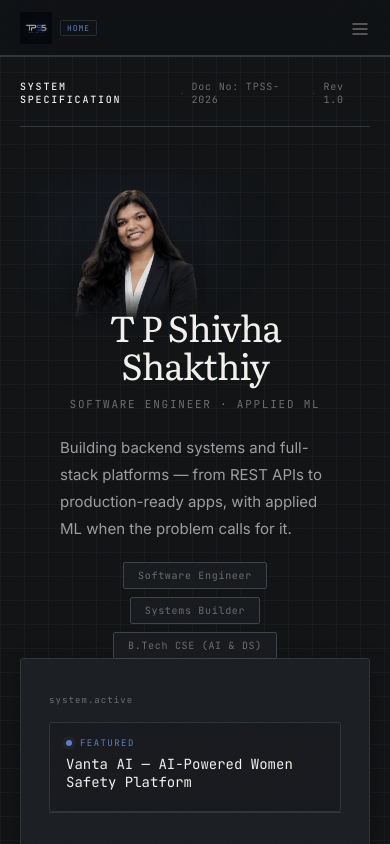
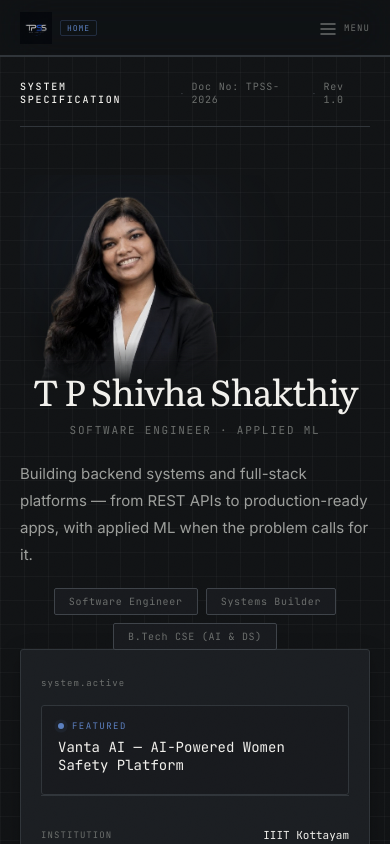
Before and after one commit to tp-shivha-shakthiy/Portfolio, a React (Vite) app: page / in a window 390 px wide. Shown: the top 844 px of the page. Built offline with nearby package versions, Linux system fonts and the light colour scheme.

Commit message:
mobile fix

```diff
--- a/src/components/Navbar.jsx
+++ b/src/components/Navbar.jsx
@@ -103,7 +103,7 @@ export default function Navbar() {
         {/* Mobile Burger Trigger */}
         <button
           onClick={() => setMenuOpen(!menuOpen)}
-          style={{ display: "none", color: "var(--tx-2)" }}
+          style={{ display: "none", color: "var(--tx-2)", alignItems: "center", gap: 6 }}
           className="burger"
         >
           <svg width="20" height="20" viewBox="0 0 20 20" fill="none">
@@ -117,6 +117,9 @@ export default function Navbar() {
               </>
             )}
           </svg>
+          <span style={{ fontFamily: "var(--fm)", fontSize: 9, letterSpacing: "0.12em", textTransform: "uppercase" }}>
+            {menuOpen ? "Close" : "Menu"}
+          </span>
         </button>
       </nav>
 
@@ -126,7 +129,7 @@ export default function Navbar() {
           style={{
             background: "var(--bg-1)",
             borderTop: "1px solid var(--br)",
-            padding: "16px 120px",
+            padding: "16px 20px",
             display: "flex",
             flexDirection: "column",
             gap: 16,
--- a/src/index.css
+++ b/src/index.css
@@ -389,7 +389,7 @@ nav *, header *, [class*="Navbar"] *, .nav-link, [class*="logo"] {
   padding: 0 16px;
 }
 .build-details--open {
-  max-height: 120px;
+  max-height: 200px;
   opacity: 1;
   padding: 12px 16px 0;
 }
@@ -1282,8 +1282,26 @@ nav *, header *, [class*="Navbar"] *, .nav-link, [class*="logo"] {
   /* ── Global overflow guard ── */
   .pf-root, section, footer { overflow-x: hidden !important; }
 
-  /* ── Narrow inline padding on mobile for non-hero sections ── */
-  section:not(#hero) { padding-left: 20px !important; padding-right: 20px !important; }
+  /* ── Home Cover ── */
+  .home-cover { padding: 80px 20px 60px; }
+  .home-cover::before,
+  .home-cover::after,
+  .home-cover-marks { display: none; }
+  .spec-header { flex-direction: column; align-items: flex-start; gap: 8px; }
+  .spec-header__class { align-self: flex-start; }
+
+  /* ── Catalogue ── */
+  .catalogue { padding: 80px 20px 60px; }
+
+  /* ── About ── */
+  .about-layout { gap: 32px; padding: 0 20px; flex-direction: column; }
+  .about-photo-col { flex: none; width: 100%; max-width: 280px; }
+
+  /* ── Contact ── */
+  .contact-layout {
+    flex-direction: column !important;
+    gap: 40px !important;
+  }
 
   /* ── Hero ── */
   .hero-inner {
@@ -1299,14 +1317,6 @@ nav *, header *, [class*="Navbar"] *, .nav-link, [class*="logo"] {
   .hero-ctas { justify-content: center; }
   .hero-tags { justify-content: center; }
   .hero-wordmark { display: none; }
-
-  /* ── Home Cover ── */
-  .home-cover { padding: 80px 20px 60px; }
-  .home-cover::before,
-  .home-cover::after,
-  .home-cover-marks { display: none; }
-  .spec-header { flex-direction: column; align-items: flex-start; gap: 8px; }
-  .spec-header__class { align-self: flex-start; }
 
   /* ── Home Hero — stack on mobile ── */
   .home-hero {
@@ -1330,6 +1340,10 @@ nav *, header *, [class*="Navbar"] *, .nav-link, [class*="logo"] {
     margin-bottom: -12px;
   }
   .home-hero__img { max-height: 40vh; }
+
+  /* ── Doc Header ── */
+  .doc-header { padding: 20px; }
+  .build-details--open { max-height: 260px; }
 
   /* ── Projects — single column ── */
   [id="projects"] > div > div,
@@ -1361,26 +1375,23 @@ nav *, header *, [class*="Navbar"] *, .nav-link, [class*="logo"] {
     position: relative !important; top: auto !important;
   }
 
-  /* ── Contact — stack ── */
-  .contact-layout {
-    flex-direction: column !important;
-    gap: 40px !important;
-  }
-
   /* ── Footer ── */
   .pf-footer { padding: 16px 20px; }
   .pf-footer__inner { flex-direction: column; gap: 8px; text-align: center; }
   .footer-copy::after { display: none; }
   .footer-links { margin-left: 0; gap: 16px; }
 
-  /* ── Navbar — show burger, hide desktop links, tighten padding ── */
+  /* ── Navbar — show burger, hide desktop links ── */
   nav { padding-left: 20px !important; padding-right: 20px !important; }
   nav button:first-child { font-size: 11px !important; letter-spacing: 0.1em !important; }
   .desktop-nav { display: none !important; }
   .burger { display: flex !important; }
 
-  /* ── Section padding tighter on mobile ── */
-  section > div { padding-left: 20px !important; padding-right: 20px !important; }
+  /* ── Page inline padding overrides ── */
+  section[style*="120px"] { padding-left: 20px !important; padding-right: 20px !important; }
+  section[style*="padding: 48px"] { padding-left: 20px !important; padding-right: 20px !important; }
+  section[style*="padding: 24px"] { padding-left: 20px !important; padding-right: 20px !important; }
+  section[style*="padding: 70px"] { padding-left: 20px !important; padding-right: 20px !important; }
 }
 
 @media (max-width: 600px) {
```
